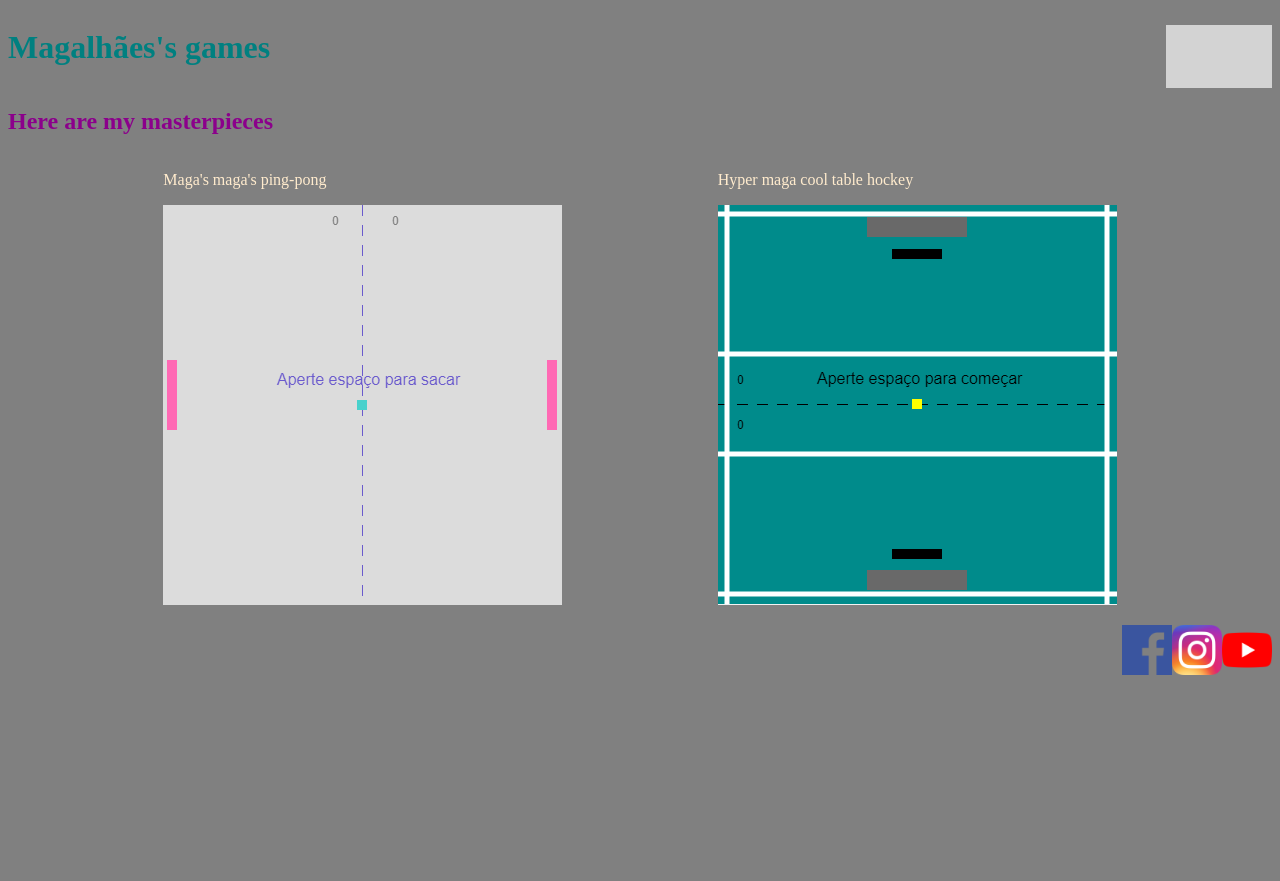
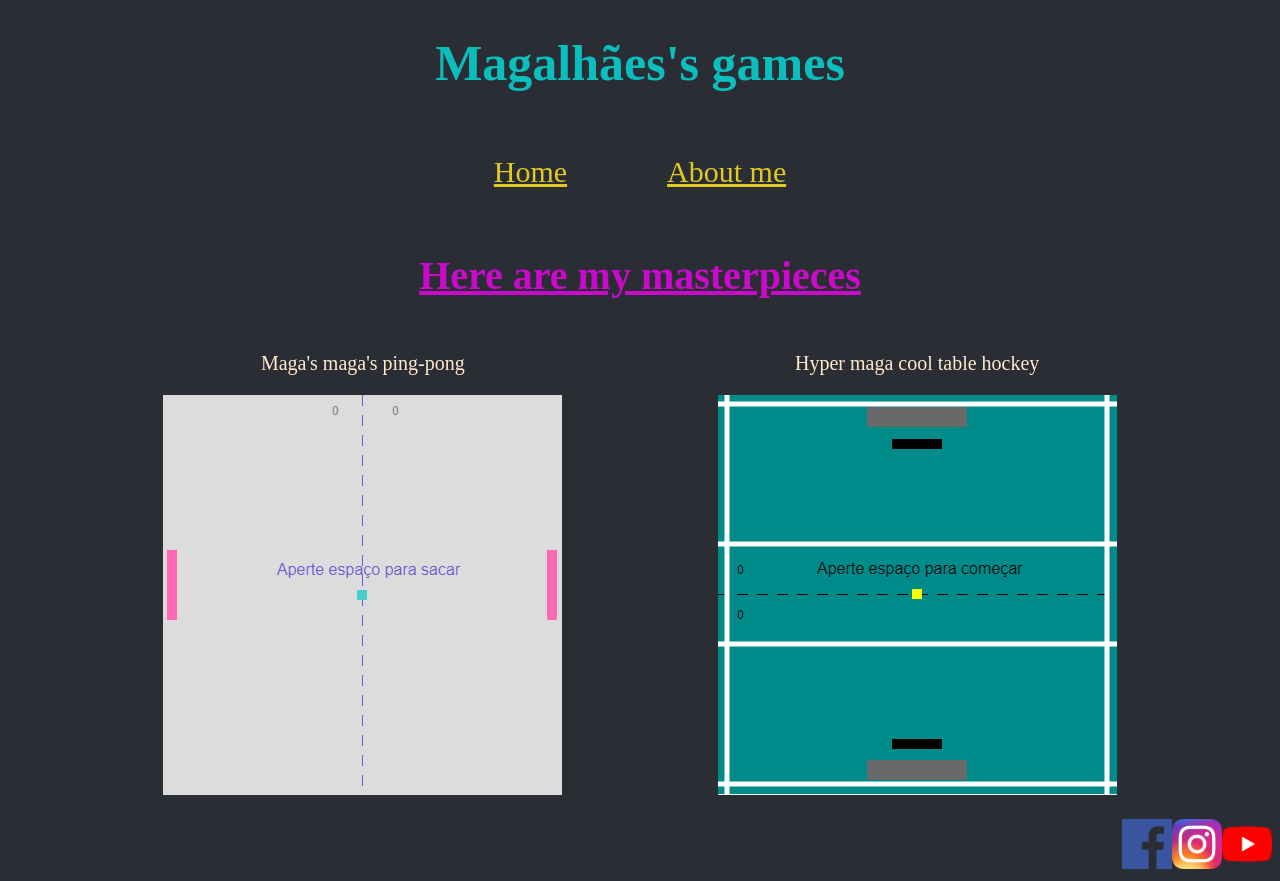
Before and after one commit to belli0679/My-games, a plain HTML site: page projects.html in a window 1280 px wide. Before the commit the page ends 800 px from the top, so only its background shows below. Drawn offline with Linux system fonts and the light colour scheme.

Commit message:
Aula 08-06

```diff
--- a/projects.html
+++ b/projects.html
@@ -19,7 +19,14 @@
 
         <div class="menu">
         <!---hiperlink-->
+
+        <div class="menudomenu">
+
         <a href="home.html"> Home </a>
+
+        </div>
+
+        <div class="menudomenu">
 
         <a href="about_me.html"> About me </a>
 
--- a/style.css
+++ b/style.css
@@ -1,48 +1,58 @@
 *{
-    background-color:gray;
+    background-color:rgb(42, 45, 51);
 
 }
 
 
 h1{
-
-    color:teal;
+    font-size: 50px;
+    color:rgb(10, 190, 190);
 
 }
 
 h2{
-
-    color:darkmagenta;
+    text-align: center;
+    font-size: 40px;
+    color:rgb(202, 10, 202);
+    text-decoration-line: underline;
 
 }
 
 p{
-
+    font-size:20px;
     color:blanchedalmond;
 
 }
 
 a{
 
-    color:gray;
+    color:rgb(223, 203, 31);
 
 }
 
 .cabecalho{
-    background-color:grey;
-    display: flex;
-    justify-content: space-between;
+    text-align: center;
+    justify-content: space-evenly;
 
 
 }
 
 .menu{
-    background-color:lightgray;
+    font-size: 30px;
+    display: flex;
+    justify-content: center;
+    padding: 30px;
+
+}
+
+.menudomenu{
+    margin-left:50px;
+    margin-right: 50px;
 
 }
 
 .projeto{
-
+    text-align: center;
 
 }
 
```
